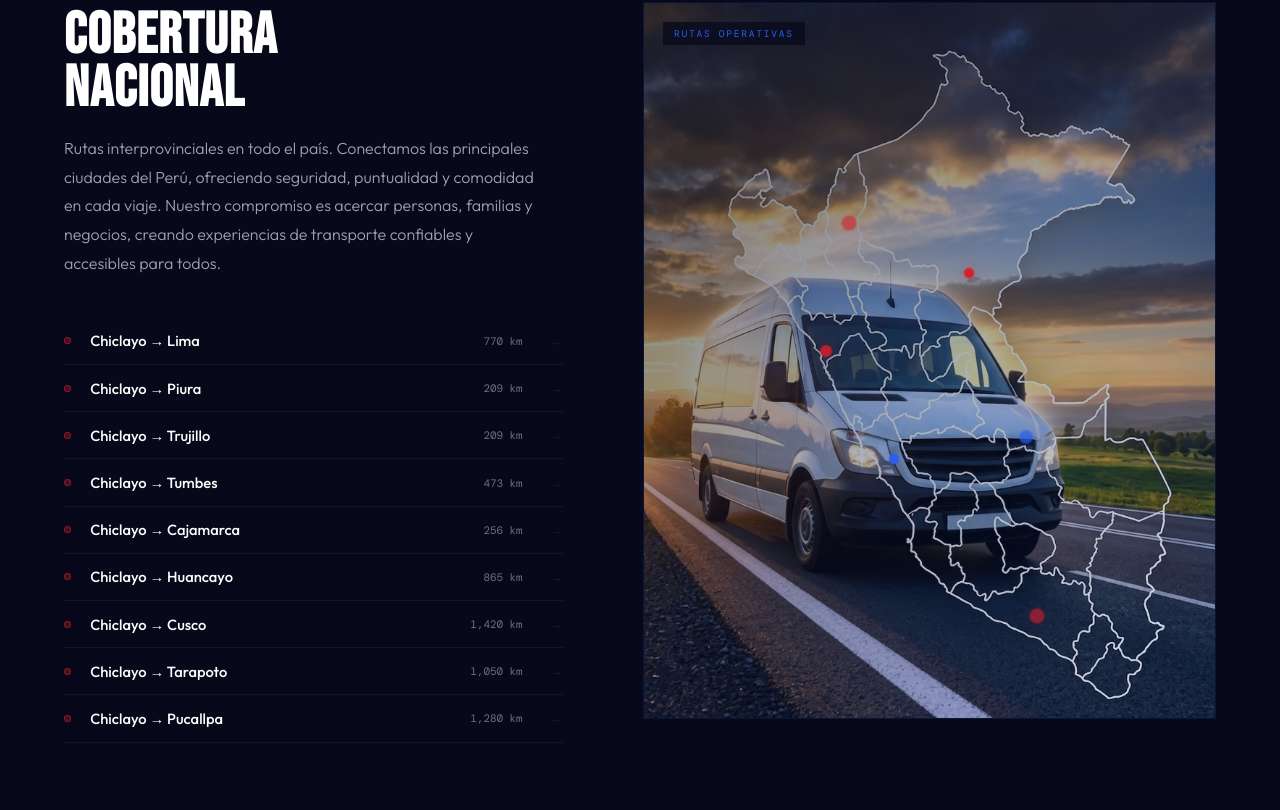
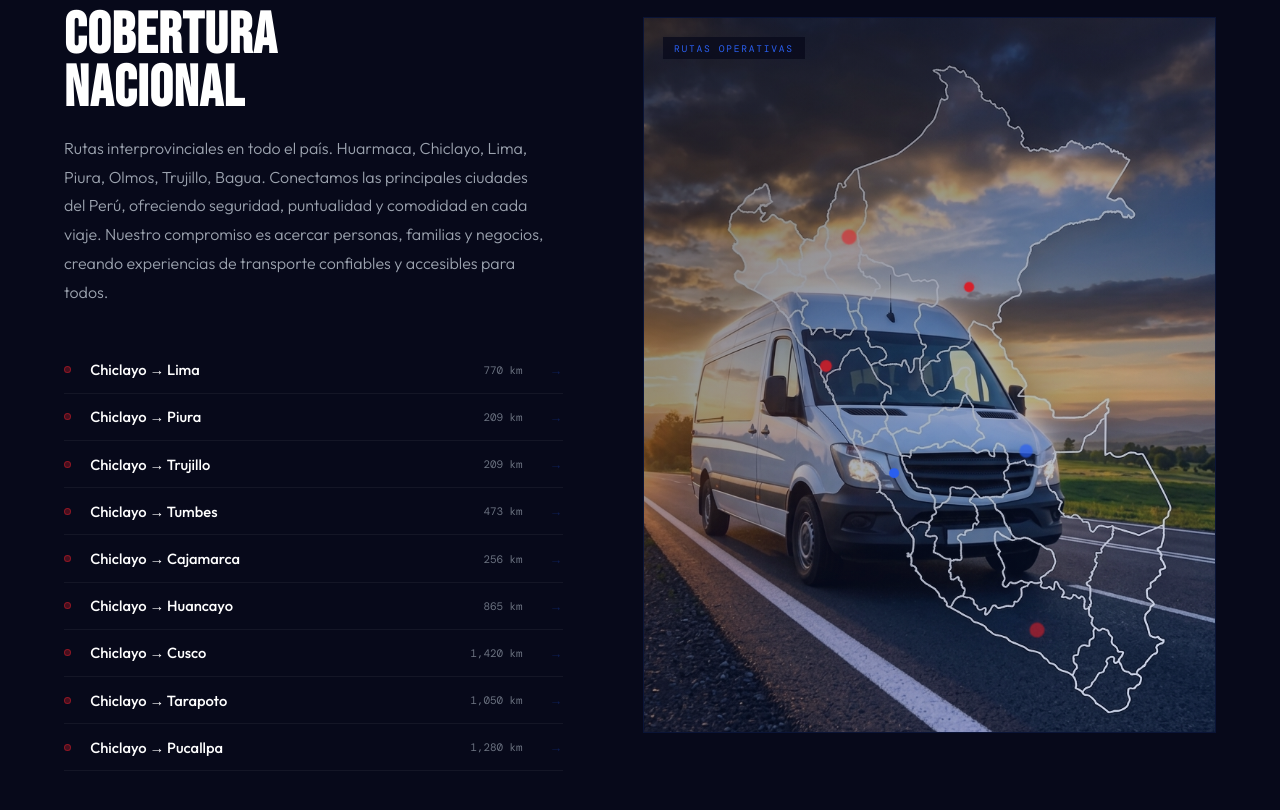
Before and after one commit to chuquidev/landing-turismowjl, a Vue app: page / in a window 1280 px wide. Shown: the part 4270-5080 px from the top of the page. Built offline with nearby package versions, Linux system fonts and the light colour scheme.

Commit message:
Se mejoro la descripcion

```diff
--- a/index.html
+++ b/index.html
@@ -12,7 +12,9 @@
     <meta name="robots" content="index, follow" />
 
     <!-- Favicon -->
-    <link rel="icon" type="image/jpeg" href="/public/images/logowjl.jpeg" />
+    <link rel="icon" type="image/jpeg" href="/favicon.ico" />
+    <!-- <link rel="icon" type="image/jpeg" href="/images/logowjl.jpeg" /> -->
+
 
     <!-- Open Graph (Facebook, WhatsApp, LinkedIn) -->
     <meta property="og:title"       content="Turismo WJL — Uniendo Familias" />
@@ -26,7 +28,7 @@
     <!-- Twitter Card -->
     <meta name="twitter:card"        content="summary_large_image" />
     <meta name="twitter:title"       content="Turismo WJL — Uniendo Familias" />
-    <meta name="twitter:description" content="Transporte seguro y puntual de pasajeros, encomiendas y carga en Perú." />
+    <meta name="twitter:description" content="Transporte seguro y puntual de pasajeros, encomiendas" />
     <meta name="twitter:image"       content="https://www.turismowjl.com/images/logowjl.jpeg" />
 
     <!-- Canonical -->
--- a/src/components/sections/CoverageSection.vue
+++ b/src/components/sections/CoverageSection.vue
@@ -5,8 +5,7 @@
         <div class="s-tag">Dónde llegamos</div>
         <h2 class="s-title reveal">COBERTURA<br>NACIONAL</h2>
         <p class="s-sub">
-          Rutas interprovinciales en todo el país. Conectamos las principales ciudades del Perú,
-          ofreciendo seguridad, puntualidad y comodidad en cada viaje. Nuestro compromiso es
+          Rutas interprovinciales en todo el país. Huarmaca, Chiclayo, Lima, Piura, Olmos, Trujillo, Bagua.  Conectamos las principales ciudades del Perú, ofreciendo seguridad, puntualidad y comodidad en cada viaje. Nuestro compromiso es
           acercar personas, familias y negocios, creando experiencias de transporte confiables
           y accesibles para todos.
         </p>
```
Also changed, not shown: 1 other file (tests, documents, lock files or other folders).
